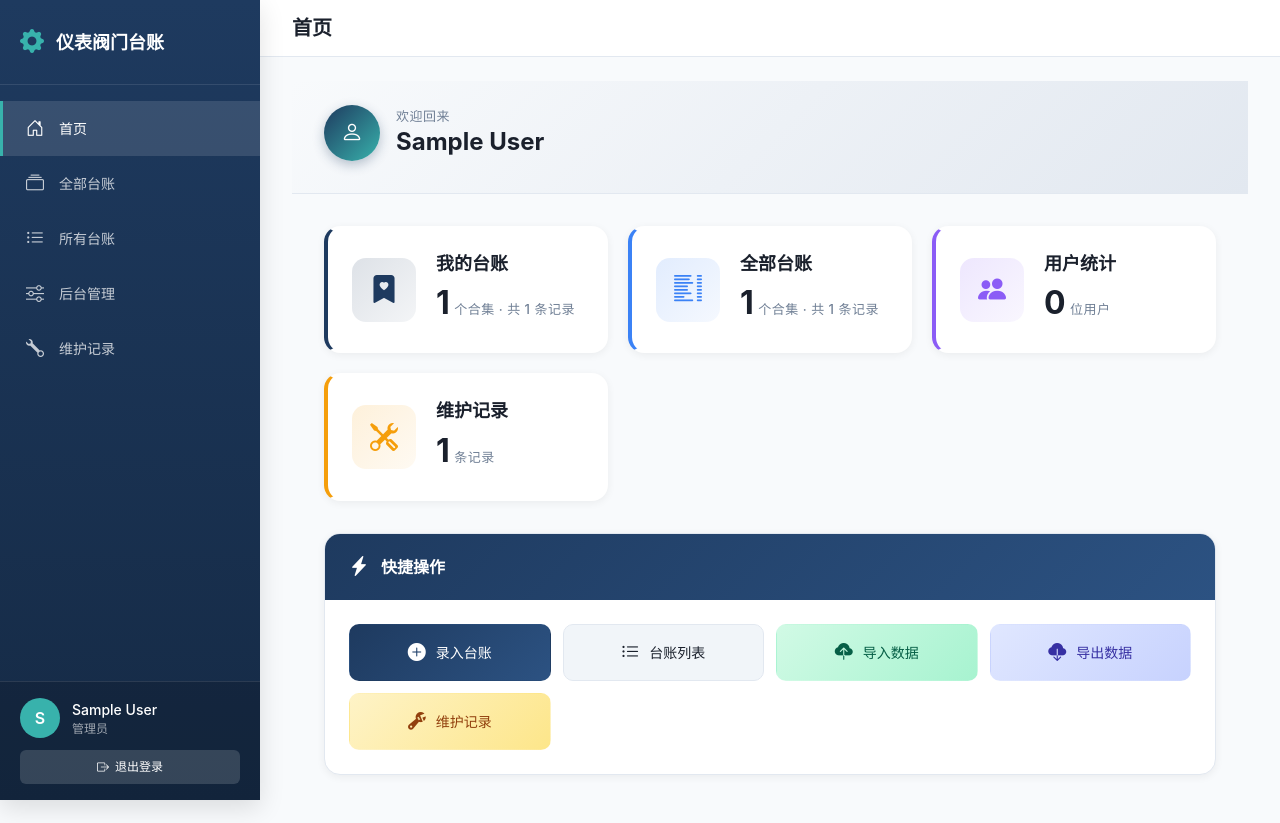
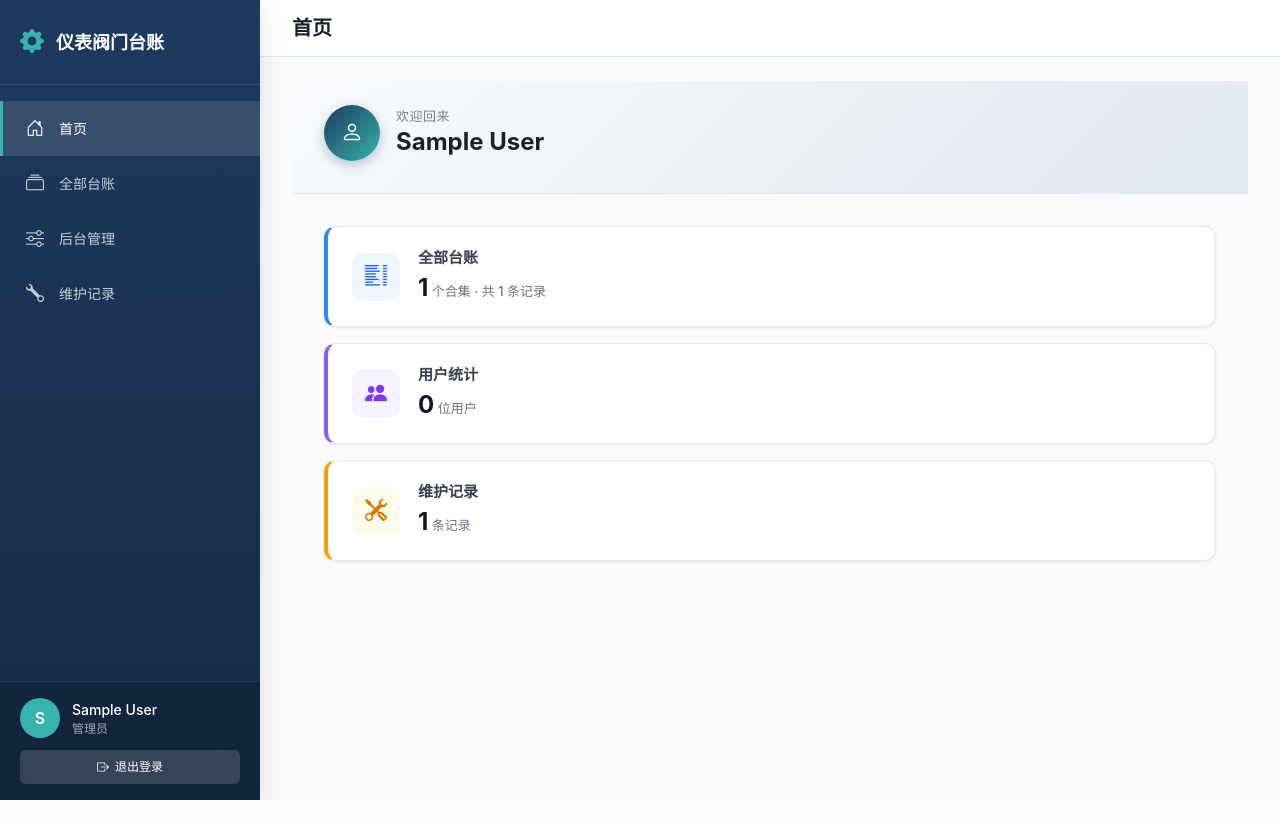
Before and after one commit to index-object/InstrumentValveLedgerSystem, a Flask app: page / in a window 1280 px wide. After the commit the page ends 800 px from the top, so only its background shows below. Run offline with Flask 3, Linux system fonts and the light colour scheme; a user stored in the database is signed in; tables that the repository leaves empty hold one stand-in row (values such as "Sample post").

Commit message:
美化员工首页

```diff
--- a/templates/base.html
+++ b/templates/base.html
@@ -388,13 +388,15 @@
             <a href="{{ url_for('main.index') }}" class="sidebar-menu-item {% if request.endpoint == 'main.index' %}active{% endif %}">
                 <i class="bi bi-house-door"></i><span>首页</span>
             </a>
-            <a href="{{ url_for('ledgers.list') }}" class="sidebar-menu-item {% if request.endpoint and 'ledgers' in request.endpoint %}active{% endif %}">
+            {% if current_user.role == 'employee' %}
+            <a href="{{ url_for('valves.my_ledgers') }}" class="sidebar-menu-item {% if request.endpoint == 'valves.my_ledgers' %}active{% endif %}">
+                <i class="bi bi-journal-text"></i><span>我的台账</span>
+            </a>
+            {% endif %}
+            <a href="{{ url_for('ledgers.list') }}" class="sidebar-menu-item {% if request.endpoint == 'ledgers.list' %}active{% endif %}">
                 <i class="bi bi-collection"></i><span>全部台账</span>
             </a>
             {% if current_user.role in ['leader', 'admin'] %}
-            <a href="{{ url_for('valves.list') }}" class="sidebar-menu-item {% if request.endpoint == 'valves.list' %}active{% endif %}">
-                <i class="bi bi-list-ul"></i><span>所有台账</span>
-            </a>
             <a href="{{ url_for('admin.index') }}" class="sidebar-menu-item {% if request.endpoint and 'admin' in request.endpoint %}active{% endif %}">
                 <i class="bi bi-sliders"></i><span>后台管理</span>
             </a>
--- a/templates/index.html
+++ b/templates/index.html
@@ -42,199 +42,91 @@
     }
 
     .stats-grid {
-        display: grid;
-        grid-template-columns: repeat(auto-fit, minmax(280px, 1fr));
-        gap: 20px;
+        display: flex;
+        flex-direction: column;
+        gap: 16px;
         margin-bottom: 32px;
     }
     .stat-card {
         background: white;
-        border-radius: 16px;
-        padding: 24px;
-        box-shadow: 0 2px 8px rgba(0,0,0,0.06);
-        border: 2px solid transparent;
+        border-radius: 12px;
+        padding: 20px 24px;
+        box-shadow: 0 1px 3px rgba(0,0,0,0.08);
+        border: 1px solid #e5e7eb;
         display: flex;
         align-items: center;
-        gap: 20px;
-        transition: all 0.3s cubic-bezier(0.4, 0, 0.2, 1);
+        gap: 18px;
+        transition: all 0.2s ease;
         text-decoration: none;
         cursor: pointer;
         position: relative;
-        overflow: hidden;
-    }
-    .stat-card::before {
-        content: '';
-        position: absolute;
-        top: 0;
-        left: 0;
-        width: 4px;
-        height: 100%;
-        background: var(--primary-color);
-        opacity: 0;
-        transition: opacity 0.3s;
     }
     .stat-card:hover {
-        transform: translateY(-6px);
-        box-shadow: 0 12px 24px rgba(0,0,0,0.12);
-        border-color: var(--primary-light);
+        transform: translateX(4px);
+        box-shadow: 0 4px 12px rgba(0,0,0,0.1);
+        border-color: #d1d5db;
         text-decoration: none;
     }
-    .stat-card:hover::before { opacity: 1; }
 
-    .stat-card.primary { border-left: 4px solid var(--primary-color); }
-    .stat-card.primary:hover { border-color: var(--primary-color); box-shadow: 0 12px 24px rgba(30,58,95,0.2); }
+    .stat-card.primary { border-left: 4px solid #1e3a5f; }
+    .stat-card.primary:hover { border-color: #1e3a5f; }
 
     .stat-card.danger { border-left: 4px solid #ef4444; }
-    .stat-card.danger:hover { border-color: #ef4444; box-shadow: 0 12px 24px rgba(239,68,68,0.2); }
+    .stat-card.danger:hover { border-color: #ef4444; }
 
     .stat-card.warning { border-left: 4px solid #f59e0b; }
-    .stat-card.warning:hover { border-color: #f59e0b; box-shadow: 0 12px 24px rgba(245,158,11,0.2); }
+    .stat-card.warning:hover { border-color: #f59e0b; }
 
     .stat-card.success { border-left: 4px solid #10b981; }
-    .stat-card.success:hover { border-color: #10b981; box-shadow: 0 12px 24px rgba(16,185,129,0.2); }
+    .stat-card.success:hover { border-color: #10b981; }
 
     .stat-card.info { border-left: 4px solid #3b82f6; }
-    .stat-card.info:hover { border-color: #3b82f6; box-shadow: 0 12px 24px rgba(59,130,246,0.2); }
+    .stat-card.info:hover { border-color: #3b82f6; }
 
     .stat-card.purple { border-left: 4px solid #8b5cf6; }
-    .stat-card.purple:hover { border-color: #8b5cf6; box-shadow: 0 12px 24px rgba(139,92,246,0.2); }
+    .stat-card.purple:hover { border-color: #8b5cf6; }
 
     .stat-icon {
-        width: 64px;
-        height: 64px;
-        border-radius: 14px;
+        width: 48px;
+        height: 48px;
+        border-radius: 10px;
         display: flex;
         align-items: center;
         justify-content: center;
-        font-size: 28px;
+        font-size: 22px;
         flex-shrink: 0;
-        transition: transform 0.3s;
+        transition: transform 0.2s;
     }
-    .stat-card:hover .stat-icon { transform: scale(1.1); }
-    .stat-icon.primary { background: linear-gradient(135deg, rgba(30,58,95,0.15) 0%, rgba(30,58,95,0.05) 100%); color: var(--primary-color); }
-    .stat-icon.success { background: linear-gradient(135deg, rgba(56,178,172,0.15) 0%, rgba(56,178,172,0.05) 100%); color: var(--accent-color); }
-    .stat-icon.warning { background: linear-gradient(135deg, rgba(245,158,11,0.15) 0%, rgba(245,158,11,0.05) 100%); color: #f59e0b; }
-    .stat-icon.info { background: linear-gradient(135deg, rgba(59,130,246,0.15) 0%, rgba(59,130,246,0.05) 100%); color: #3b82f6; }
-    .stat-icon.purple { background: linear-gradient(135deg, rgba(139,92,246,0.15) 0%, rgba(139,92,246,0.05) 100%); color: #8b5cf6; }
-    .stat-icon.danger { background: linear-gradient(135deg, rgba(239,68,68,0.15) 0%, rgba(239,68,68,0.05) 100%); color: #ef4444; }
+    .stat-card:hover .stat-icon { transform: scale(1.05); }
+    .stat-icon.primary { background: #f0f4f8; color: #1e3a5f; }
+    .stat-icon.success { background: #ecfdf5; color: #059669; }
+    .stat-icon.warning { background: #fffbeb; color: #d97706; }
+    .stat-icon.info { background: #eff6ff; color: #2563eb; }
+    .stat-icon.purple { background: #f5f3ff; color: #7c3aed; }
+    .stat-icon.danger { background: #fef2f2; color: #dc2626; }
 
     .stat-content h3 {
         margin: 0;
-        font-size: 18px;
-        font-weight: 700;
-        color: var(--text-dark);
-        line-height: 1.3;
+        font-size: 15px;
+        font-weight: 600;
+        color: #374151;
+        line-height: 1.4;
     }
     .stat-content .stat-value {
-        font-size: 32px;
+        font-size: 24px;
         font-weight: 700;
-        color: var(--text-dark);
+        color: #111827;
     }
     .stat-content p {
-        margin: 4px 0 0;
+        margin: 2px 0 0;
         font-size: 13px;
-        color: var(--text-muted);
+        color: #6b7280;
         font-weight: 500;
-        text-transform: uppercase;
-        letter-spacing: 0.5px;
     }
     .stat-content .sub-text {
         font-size: 12px;
         color: var(--text-muted);
         margin-top: 4px;
-    }
-
-    .stat-badge {
-        position: absolute;
-        top: 12px;
-        right: 12px;
-        padding: 4px 10px;
-        border-radius: 20px;
-        font-size: 11px;
-        font-weight: 600;
-    }
-    .stat-badge.danger {
-        background: #fef2f2;
-        color: #dc2626;
-        border: 1px solid #fecaca;
-    }
-    .stat-badge.warning {
-        background: #fffbeb;
-        color: #d97706;
-        border: 1px solid #fde68a;
-    }
-
-    .quick-actions-card {
-        background: white;
-        border-radius: 16px;
-        box-shadow: 0 2px 8px rgba(0,0,0,0.06);
-        border: 1px solid var(--border-color);
-        overflow: hidden;
-    }
-    .quick-actions-header {
-        background: linear-gradient(135deg, var(--primary-color) 0%, var(--primary-light) 100%);
-        color: white;
-        padding: 18px 24px;
-        display: flex;
-        align-items: center;
-        gap: 12px;
-        font-size: 16px;
-        font-weight: 600;
-    }
-    .quick-actions-header i { font-size: 20px; }
-    .quick-actions-body { padding: 24px; }
-
-    .quick-actions {
-        display: grid;
-        grid-template-columns: repeat(auto-fit, minmax(180px, 1fr));
-        gap: 12px;
-    }
-    .quick-action-btn {
-        display: flex;
-        align-items: center;
-        justify-content: center;
-        gap: 10px;
-        padding: 14px 20px;
-        border-radius: 10px;
-        font-size: 14px;
-        font-weight: 500;
-        transition: all 0.25s ease;
-        text-decoration: none;
-        border: 1px solid transparent;
-    }
-    .quick-action-btn i { font-size: 18px; }
-    .quick-action-btn:hover {
-        transform: translateY(-3px);
-        box-shadow: 0 6px 16px rgba(0,0,0,0.12);
-        text-decoration: none;
-    }
-    .quick-action-btn.primary {
-        background: linear-gradient(135deg, var(--primary-color) 0%, var(--primary-light) 100%);
-        color: white;
-    }
-    .quick-action-btn.secondary {
-        background: #f1f5f9;
-        color: var(--text-dark);
-        border-color: var(--border-color);
-    }
-    .quick-action-btn.secondary:hover {
-        background: #e2e8f0;
-    }
-    .quick-action-btn.success {
-        background: linear-gradient(135deg, #d1fae5 0%, #a7f3d0 100%);
-        color: #065f46;
-    }
-    .quick-action-btn.info {
-        background: linear-gradient(135deg, #e0e7ff 0%, #c7d2fe 100%);
-        color: #3730a3;
-    }
-    .quick-action-btn.warning {
-        background: linear-gradient(135deg, #fef3c7 0%, #fde68a 100%);
-        color: #92400e;
-    }
-    .quick-action-btn.danger {
-        background: linear-gradient(135deg, #fee2e2 0%, #fecaca 100%);
-        color: #991b1b;
     }
 
     .section-title {
@@ -265,16 +157,6 @@
     </div>
 
 <div class="stats-grid">
-    <a href="{{ url_for('valves.my_ledgers') }}" class="stat-card primary">
-        <div class="stat-icon primary">
-            <i class="bi bi-bookmark-heart-fill"></i>
-        </div>
-        <div class="stat-content">
-            <h3>我的台账</h3>
-            <p><span class="stat-value">{{ my_ledger_count }}</span> 个合集 <span style="color:var(--text-muted)">· 共 {{ my_valve_count }} 条记录</span></p>
-        </div>
-    </a>
-
 {% if current_user.role in ['leader', 'admin'] %}
     <a href="{{ url_for('ledgers.list') }}" class="stat-card info">
         <div class="stat-icon info">
@@ -282,7 +164,7 @@
         </div>
         <div class="stat-content">
             <h3>全部台账</h3>
-            <p><span class="stat-value">{{ total_ledgers }}</span> 个合集 <span style="color:var(--text-muted)">· 共 {{ total_valves }} 条记录</span></p>
+            <p><span class="stat-value">{{ total_ledgers }}</span> 个合集 · 共 {{ total_valves }} 条记录</p>
         </div>
     </a>
 
@@ -306,12 +188,19 @@
         </div>
     </a>
 {% else %}
+    <a href="{{ url_for('valves.my_ledgers') }}" class="stat-card primary">
+        <div class="stat-icon primary">
+            <i class="bi bi-bookmark-heart-fill"></i>
+        </div>
+        <div class="stat-content">
+            <h3>我的台账</h3>
+            <p><span class="stat-value">{{ my_ledger_count }}</span> 个合集 · 共 {{ my_valve_count }} 条记录</p>
+        </div>
+    </a>
+
     <a href="{{ url_for('valves.my_ledger_applications') }}" class="stat-card {% if my_pending_ledgers > 0 %}danger{% else %}success{% endif %}">
-        <div class="stat-icon {% if my_pending_ledgers > 0 %}danger{% else %}success{% endif %}" style="position: relative;">
+        <div class="stat-icon {% if my_pending_ledgers > 0 %}danger{% else %}success{% endif %}">
             <i class="bi bi-file-earmark-check-fill"></i>
-            {% if my_pending_ledgers > 0 %}
-            <span class="stat-badge danger">{{ my_pending_ledgers }} 待审批</span>
-            {% endif %}
         </div>
         <div class="stat-content">
             <h3>我的申请</h3>
@@ -325,7 +214,7 @@
         </div>
         <div class="stat-content">
             <h3>全部台账</h3>
-            <p><span class="stat-value">{{ total_ledgers }}</span> 个合集 <span style="color:var(--text-muted)">· 共 {{ total_valves }} 条记录</span></p>
+            <p><span class="stat-value">{{ total_ledgers }}</span> 个合集 · 共 {{ total_valves }} 条记录</p>
         </div>
     </a>
 
@@ -339,34 +228,6 @@
         </div>
     </a>
 {% endif %}
-</div>
-
-<div class="quick-actions-card">
-    <div class="quick-actions-header">
-        <i class="bi bi-lightning-charge-fill"></i>
-        快捷操作
-    </div>
-    <div class="quick-actions-body">
-        <div class="quick-actions">
-            <a href="{{ url_for('valves.new') }}" class="quick-action-btn primary">
-                <i class="bi bi-plus-circle-fill"></i> 录入台账
-            </a>
-            <a href="{{ url_for('valves.list') }}" class="quick-action-btn secondary">
-                <i class="bi bi-list-ul"></i> 台账列表
-            </a>
-            {% if current_user.role in ['leader', 'admin'] %}
-            <a href="{{ url_for('valves.import_data') }}" class="quick-action-btn success">
-                <i class="bi bi-cloud-upload-fill"></i> 导入数据
-            </a>
-            {% endif %}
-            <a href="{{ url_for('valves.export_data') }}" class="quick-action-btn info">
-                <i class="bi bi-cloud-download-fill"></i> 导出数据
-            </a>
-            <a href="{{ url_for('valves.maintenance_list') }}" class="quick-action-btn warning">
-                <i class="bi bi-wrench-adjustable"></i> 维护记录
-            </a>
-        </div>
-    </div>
 </div>
 
 {% if current_user.role in ['leader', 'admin'] and user_stats %}
```
